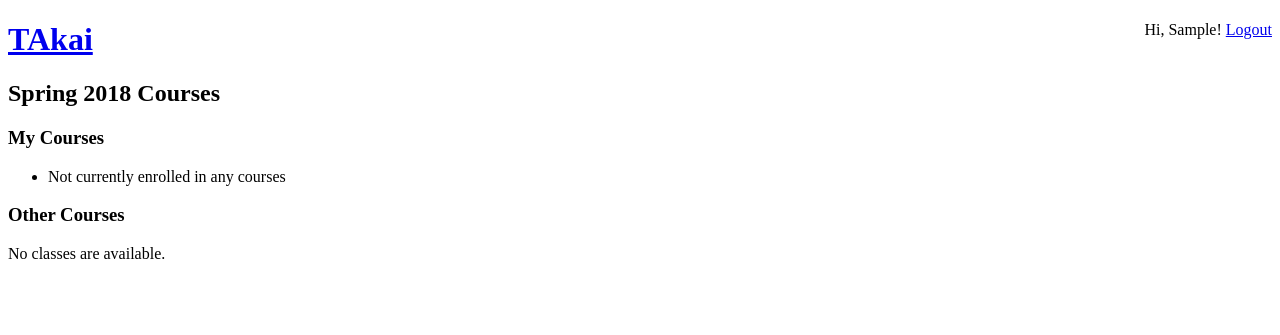
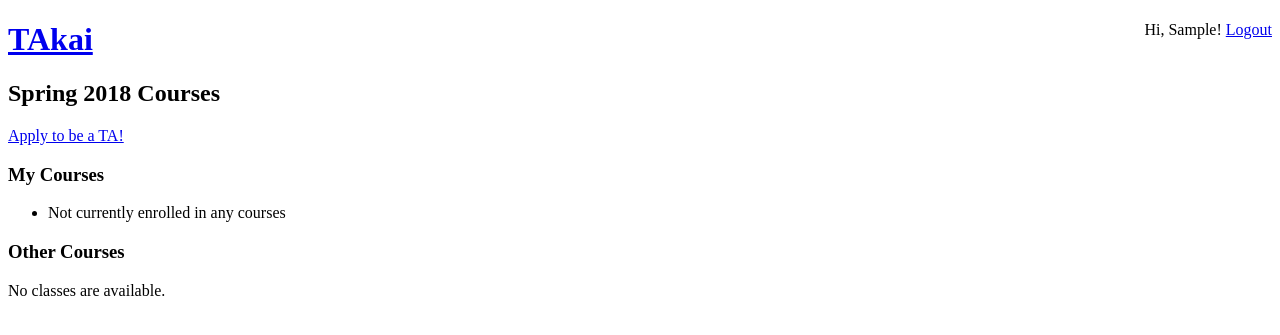
Before and after one commit to claireg12/TAkai, a Django app: page /takai/2018Spring/ in a window 1280 px wide. Shown: the top 335 px of the page. Run offline with Django 3.2, Linux system fonts and the light colour scheme; a user stored in the database is signed in; tables that the repository leaves empty hold one stand-in row (values such as "Sample post"); data that the repository does not hold is empty.

Commit message:
edit moved to session_prof, added apply page

```diff
--- a/takai/templates/takai/semester.html
+++ b/takai/templates/takai/semester.html
@@ -28,6 +28,8 @@
 
 <h1><a href="/takai/">TAkai</a></li>
 <h2>{{semester}} {{year}} Courses</h2>
+
+<a href="/takai/apply/"> Apply to be a TA! </a>
 
 <h3>My Courses</h3>
 {% if my_classes %}
--- a/takai/templates/takai/session.html
+++ b/takai/templates/takai/session.html
@@ -10,8 +10,6 @@
 <h1><a href="/takai/">TAkai</a></li>
 <h2> {{ semester }} {{ year }} </h2>
 <h2>CS{{some_class.cid}}: {{ some_class.name }} </h2>
-
-<div style="float:right"> <a href="{% url 'session-faculty-edit' year semester some_class.cid some_session.pk %}">Edit Class</a> </div>
 
 <ul>
 {% for session in some_class.session_set.all %}
--- a/takai/templates/takai/session_prof.html
+++ b/takai/templates/takai/session_prof.html
@@ -10,6 +10,8 @@
 <h1><a href="/takai/">TAkai</a></li>
 <h2> {{ semester }} {{ year }} </h2>
 <h2>CS{{some_class.cid}}: {{ some_class.name }} </h2>
+
+<div style="float:right"> <a href="{% url 'session-faculty-edit' year semester some_class.cid some_session.pk %}">Edit Class</a> </div>
 
 <ul>
 {% for session in some_class.session_set.all %}
@@ -30,7 +32,7 @@
     <li>Mentor Sessions:
         <ul>
         {% for mentorsesh in mentorsessions %}
-            <li>{{mentorsesh.mentorsesh.day}}, {{mentorsesh.mentorsesh.time}}, {{mentorsesh.mentorsesh.location}}, {{mentorsesh.student.name}} </li>
+            <li>{{mentorsesh.mentorsesh.day}}, {{mentorsesh.mentorsesh.time}}, {{mentorsesh.mentorsesh.location}}, {{mentorsesh.ta.student.name}} </li>
         {% endfor %}
         </ul>
     </li>
--- a/takai/urls.py
+++ b/takai/urls.py
@@ -31,7 +31,7 @@ urlpatterns = [
     url(r'^search/$', views.search, name='search'),
 
     # ex: /takai/apply
-     url(r'^apply/$', views.search, name='apply'),
+     url(r'^apply/$', views.apply, name='apply'),
 
     url(r'^login/$', auth_views.login, name='login'),
 
--- a/takai/views.py
+++ b/takai/views.py
@@ -166,6 +166,7 @@ def enroll(request, year, semester, cid):
 
 # How a prof assigns a TA to a class
 # If the student is not a TA yet, adds it as a TA and as a mentor for that class
+@login_required
 def prof(request, year, semester, cid):
 
     session1 = Session.objects.get(theclass=cid)
@@ -184,3 +185,8 @@ def prof(request, year, semester, cid):
         assignment2.save()
 
     return session(request, year, semester, cid)
+
+
+def apply(request):
+
+    return render(request, 'takai/apply.html')
```
Also changed, not shown: takai/templates/takai/apply.html (added, +12 -0 lines), 14 other files.
